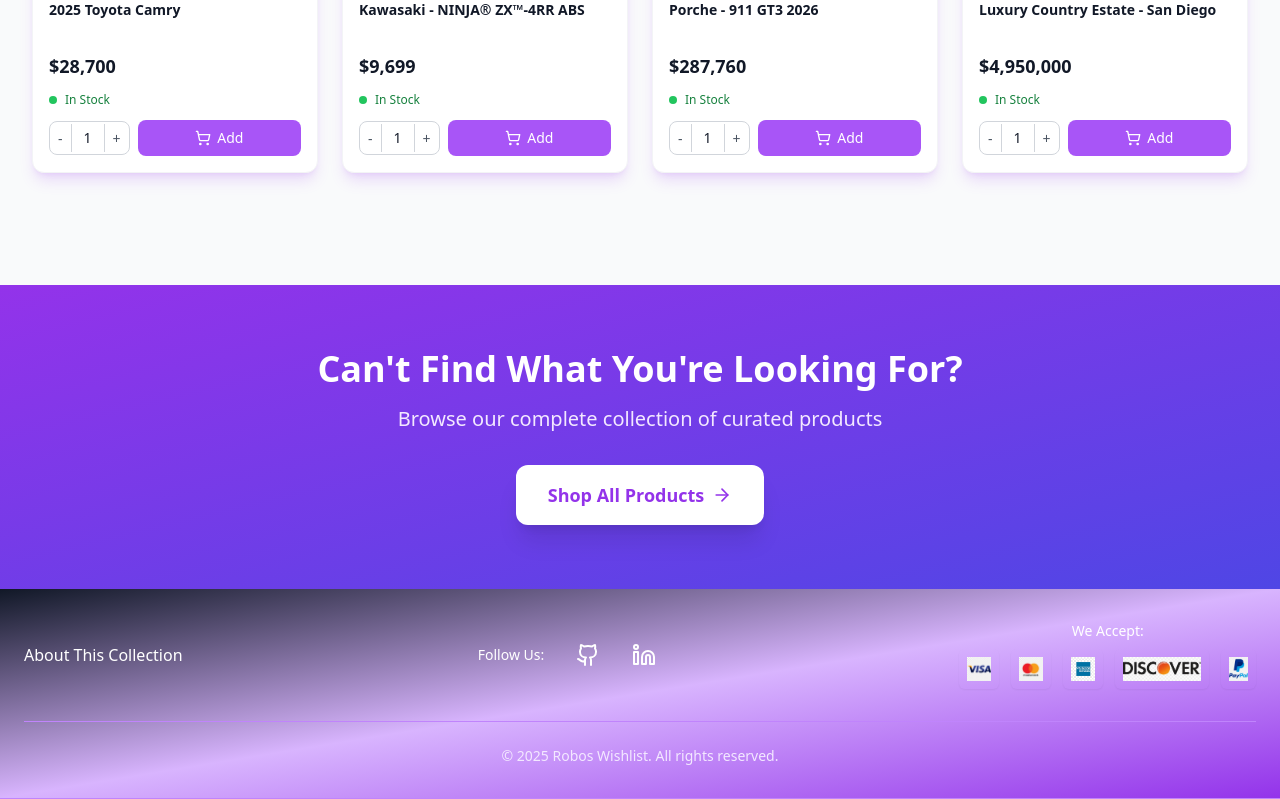
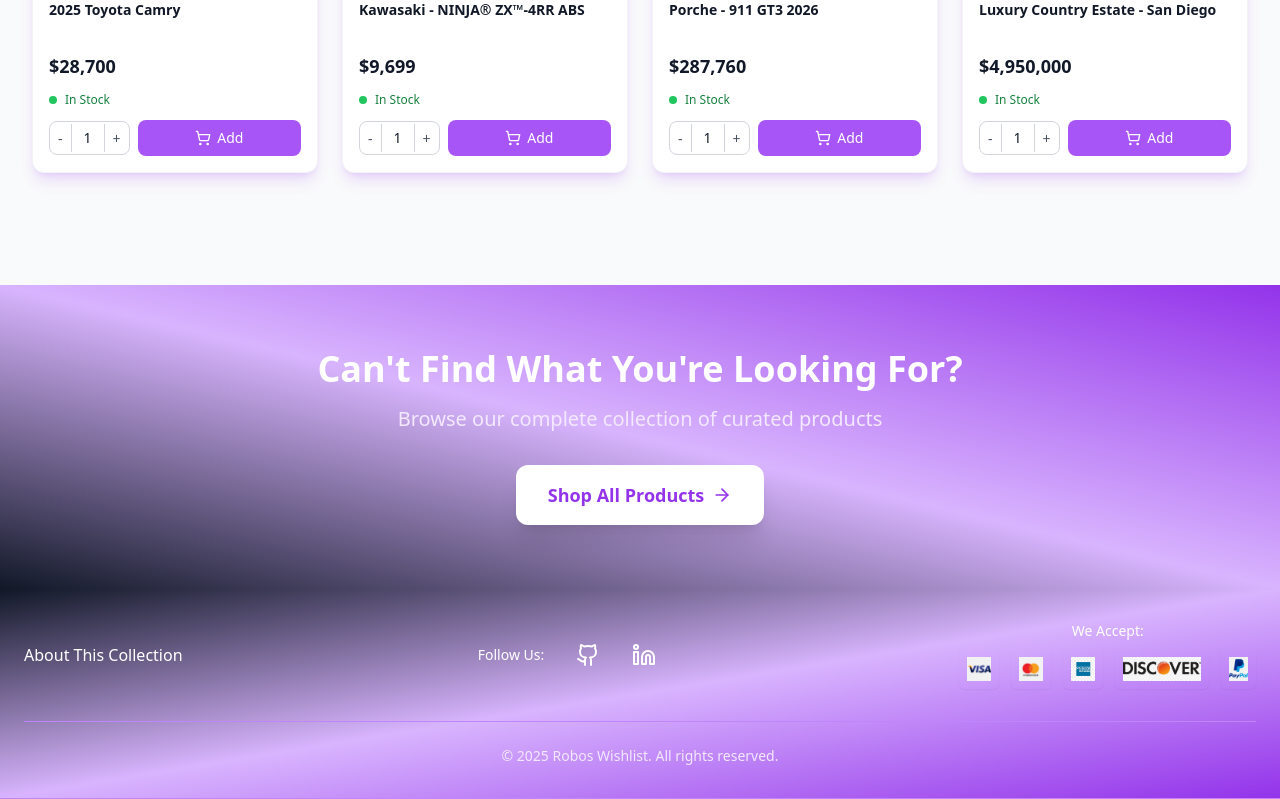
Before and after one commit to Arobaczewski/RobosWishlist, a Next.js app: page / in a window 1280 px wide. Shown: the part 4176-4975 px from the top of the page. Built offline with nearby package versions, Linux system fonts and the light colour scheme.

Commit message:
file clean up as well as fix home page

```diff
--- a/src/app/page.tsx
+++ b/src/app/page.tsx
@@ -159,7 +159,7 @@
       </div>
 
       {/* Optional: Call to Action Section */}
-      <div className="bg-gradient-to-br from-purple-600 to-indigo-600 py-16 mt-16">
+      <div className="bg-gradient-to-tr from-gray-900 via-purple-300 to-purple-600 py-16 mt-16">
         <div className="max-w-7xl mx-auto px-4 sm:px-6 lg:px-8 text-center">
           <h2 className="text-4xl font-bold text-white mb-4">
             Can't Find What You're Looking For?
```
